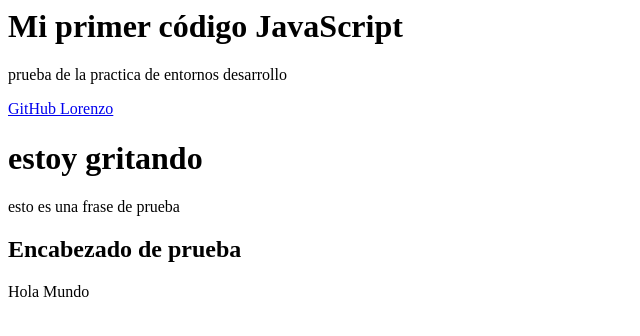
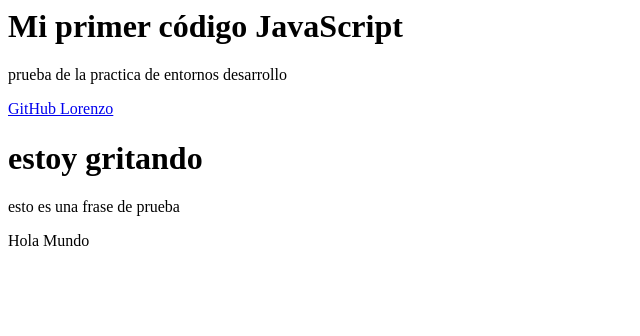
Before and after one commit to lmolinamoreno/proyecto1prueba, a plain HTML site: page index.html in a window 1280 px wide. Shown: the whole page, without its empty margins (0-640 px from the left). Drawn offline with Linux system fonts and the light colour scheme.

Commit message:
Version 0.0.3

```diff
--- a/index.html
+++ b/index.html
@@ -10,7 +10,7 @@
     <h1>estoy gritando</h1>
     <p>esto es una frase de prueba</p>
 
-    <h2>Encabezado de prueba</h2>
+<!--     <h2>Encabezado de prueba</h2> -->
 
     <script>
         document.write("Hola Mundo");
```
